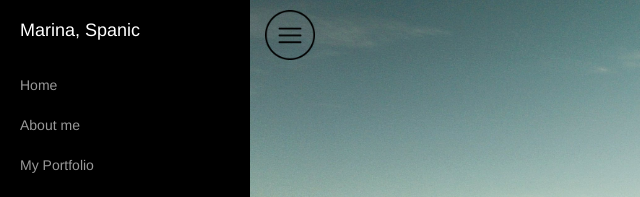
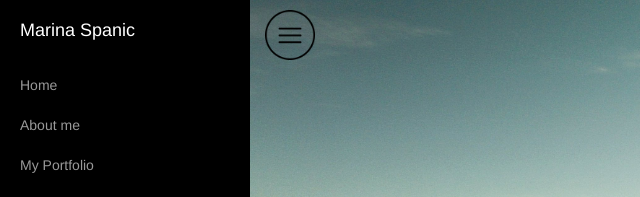
Before and after one commit to mspanic01/MyHomepage, a plain HTML site: page index.html in a window 1280 px wide. Shown: the top 197 px of the page, 0-640 px from the left. Drawn offline with Linux system fonts and the light colour scheme; a script that the page names is missing.

Commit message:
update
obrisala zarez

```diff
--- a/index.html
+++ b/index.html
@@ -29,7 +29,7 @@
             <ul class="sidebar-nav">
                 <li class="sidebar-brand">
                     <a href="#">
-                        Marina, Spanic
+                        Marina Spanic
                     </a>
                 </li>
                 <li>
```
